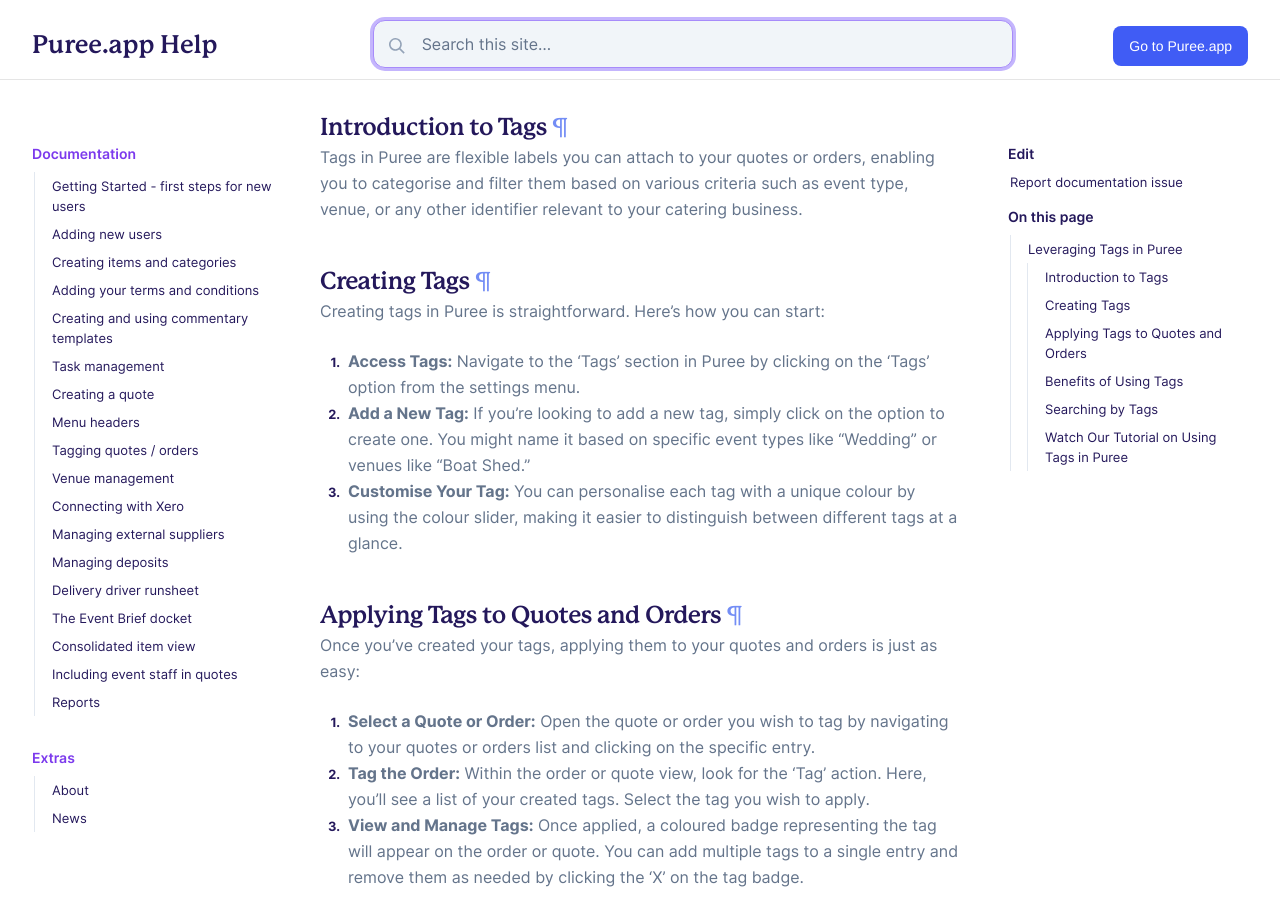
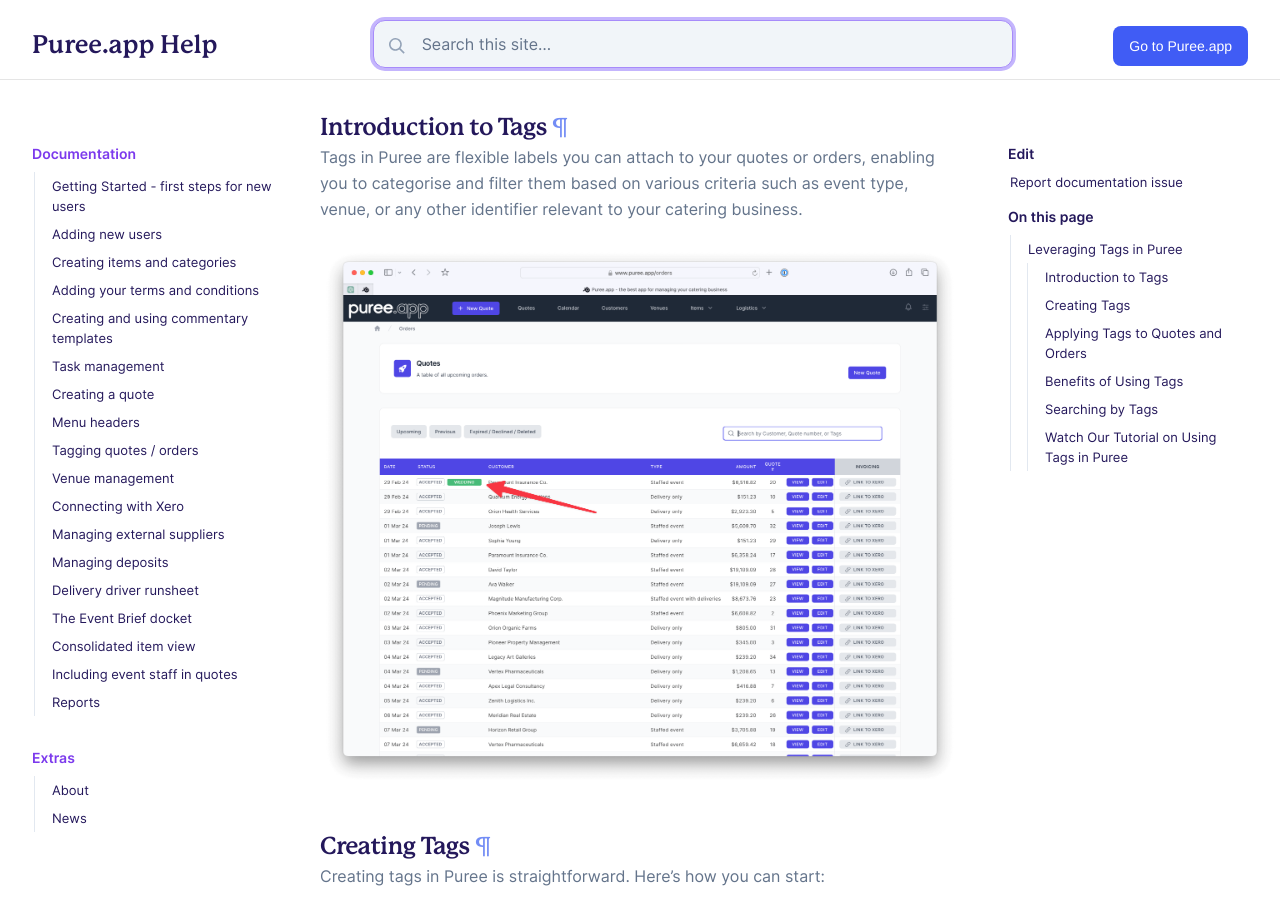
Before and after one commit to puree-catering/puree-catering.github.io, a Jekyll site: the page built from _docs/tags.md, in a window 1280 px wide and 900 px high, scrolled down 381 px. Built offline with Jekyll 4.4.1, drawn with Linux system fonts in a browser that asks for light colours.

Commit message:
adding screenshots

```diff
--- a/_docs/tags.md
+++ b/_docs/tags.md
@@ -9,13 +9,19 @@ description: Discover how to use tags in Puree to categorise and easily retrieve
 
 Tags in Puree are flexible labels you can attach to your quotes or orders, enabling you to categorise and filter them based on various criteria such as event type, venue, or any other identifier relevant to your catering business.
 
+{% include image.html image='tags_2.png' %}
+
 ## Creating Tags
 
 Creating tags in Puree is straightforward. Here’s how you can start:
 
 1. **Access Tags:** Navigate to the 'Tags' section in Puree by clicking on the 'Tags' option from the settings menu.
 
+{% include image.html image='tags_1.png' %}
+
 2. **Add a New Tag:** If you're looking to add a new tag, simply click on the option to create one. You might name it based on specific event types like "Wedding" or venues like "Boat Shed."
+
+{% include image.html image='tags_6.png' %}
 
 3. **Customise Your Tag:** You can personalise each tag with a unique colour by using the colour slider, making it easier to distinguish between different tags at a glance.
 
@@ -27,7 +33,12 @@ Once you've created your tags, applying them to your quotes and orders is just a
 
 2. **Tag the Order:** Within the order or quote view, look for the 'Tag' action. Here, you'll see a list of your created tags. Select the tag you wish to apply.
 
+{% include image.html image='tags_5.png' %}
+{% include image.html image='tags_4.png' %}
+
 3. **View and Manage Tags:** Once applied, a coloured badge representing the tag will appear on the order or quote. You can add multiple tags to a single entry and remove them as needed by clicking the 'X' on the tag badge.
+
+{% include image.html image='tags_3.png' %}
 
 ## Benefits of Using Tags
 
```
Also changed, not shown: assets/img/tags_1.png (added), assets/img/tags_2.png (added), assets/img/tags_3.png (added), assets/img/tags_4.png (added), assets/img/tags_5.png (added), assets/img/tags_6.png (added).
